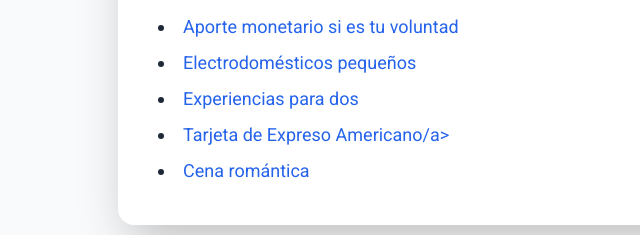
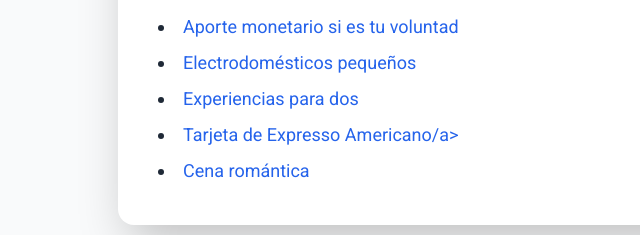
Before and after one commit to bayron-bg/InvitacionBodaBayron, a plain HTML site: page index.html in a window 1280 px wide. Shown: the part 3795-4030 px from the top of the page, 26-666 px from the left. Drawn offline with nearby package versions, Linux system fonts and the light colour scheme.

Commit message:
Update index.html

```diff
--- a/index.html
+++ b/index.html
@@ -213,7 +213,7 @@
         <li><a href="#" class="text-blue-600 hover:underline">Aporte monetario si es tu voluntad</a></li>
         <li><a href="#" class="text-blue-600 hover:underline">Electrodomésticos pequeños</a></li>
         <li><a href="#" class="text-blue-600 hover:underline">Experiencias para dos</a></li>
-        <li><a href="#" class="text-blue-600 hover:underline">Tarjeta de Expreso Americano/a></li>
+        <li><a href="#" class="text-blue-600 hover:underline">Tarjeta de Expresso Americano/a></li>
         <li><a href="#" class="text-blue-600 hover:underline">Cena romántica</a></li>
       </ul>
     </section>
```
